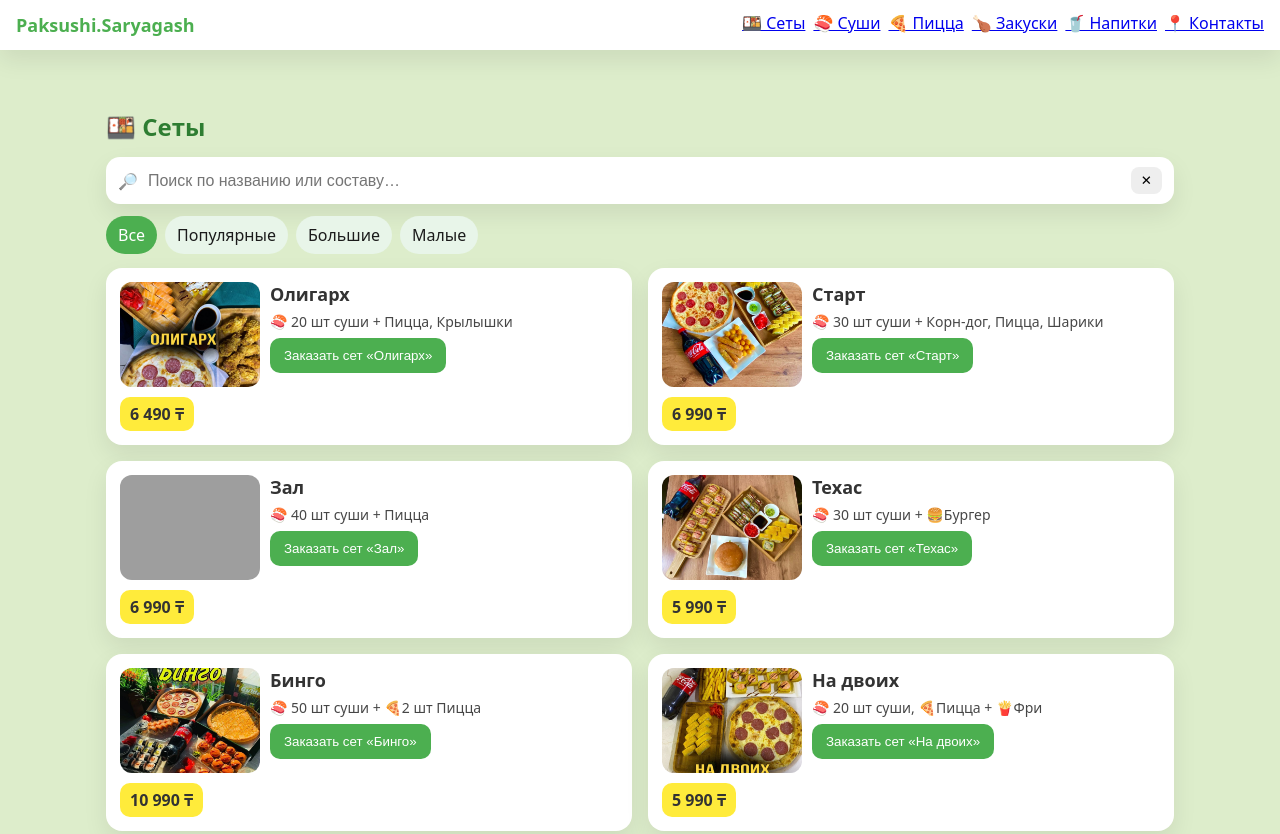
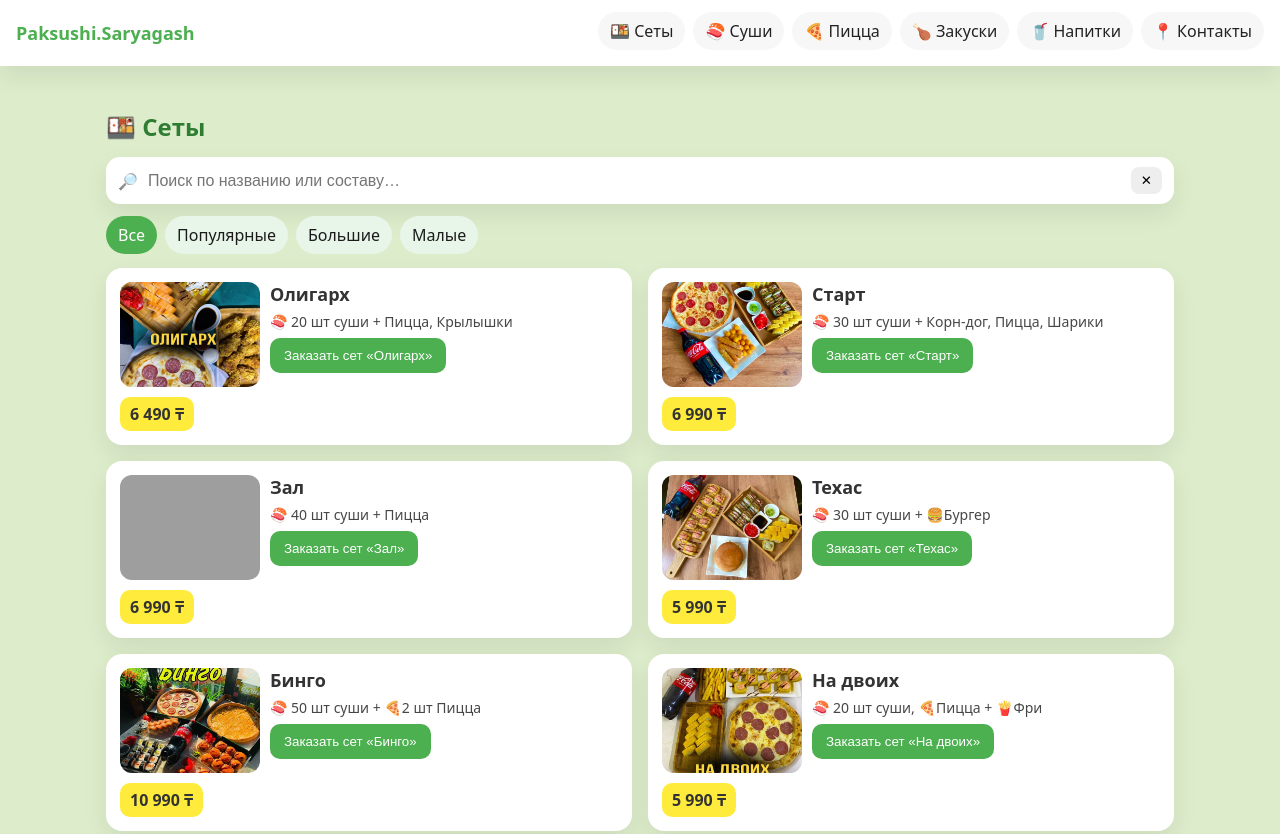
Before and after one commit to King-flowers/Paksushi-Saryagash-V1, a plain HTML site: page index.html in a window 1280 px wide. Shown: the top 834 px of the page. Drawn offline with Linux system fonts and the light colour scheme; grey boxes are pictures that could not be loaded.

Commit message:
Update style.css

```diff
--- a/style.css
+++ b/style.css
@@ -31,16 +31,32 @@ body{
   padding:12px 16px; gap:16px;
 }
 .brand{font-weight:800; color:var(--green); font-size:18px;}
+
 .tabs{
   display:flex;
   gap:8px;
-  overflow-x:auto;
+  overflow-x:auto;          /* горизонтальды скролл */
+  white-space:nowrap;       /* табтар бөлінбесін */
   padding-bottom:4px;
-  scrollbar-width:none; /* Firefox */
+  scrollbar-width:none;     /* Firefox – скрол барын жасыру */
 }
 
 .tabs::-webkit-scrollbar{
-  display:none; /* Chrome/Safari */
+  display:none;             /* Chrome/Safari – скрол барын жасыру */
+}
+
+.tabs a{
+  text-decoration:none; color:#222;
+  padding:8px 12px;
+  border-radius:999px;
+  background:#f7f7f7;
+  transition: transform .2s ease, background .2s ease;
+  flex-shrink:0;            /* табтар сығымдалмасын */
+}
+
+.tabs a:hover{
+  background:#eee;
+  transform: translateY(-3px);
 }
 
 
```
